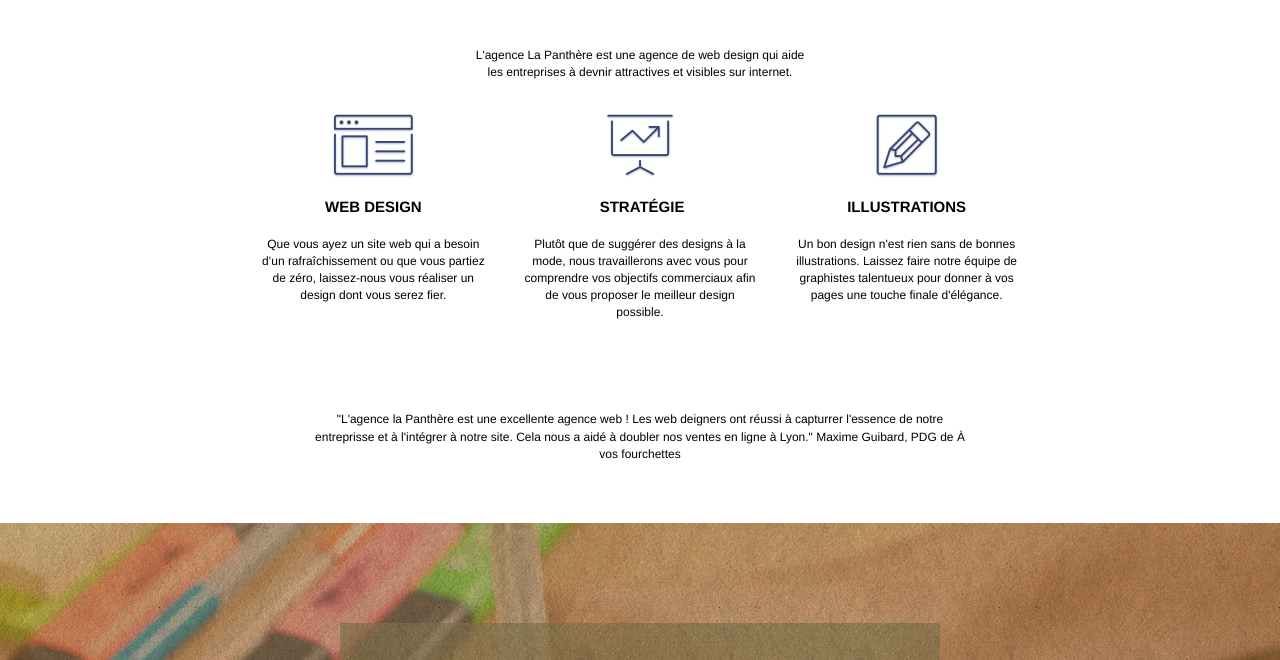
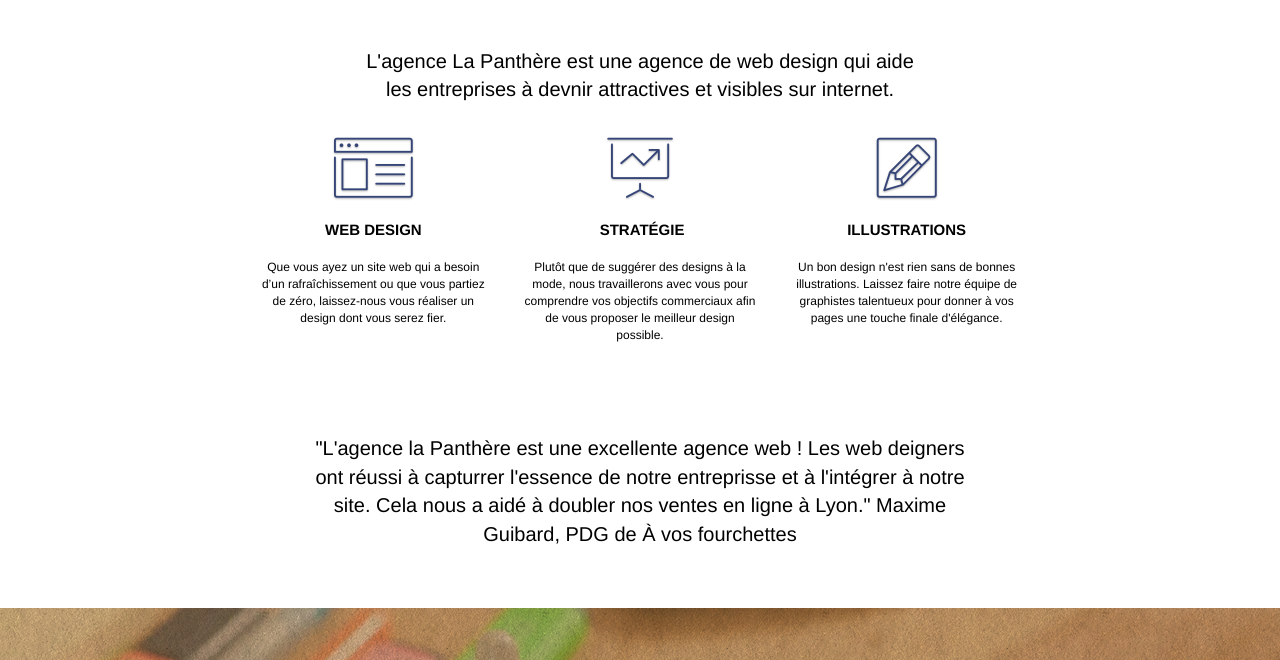
Before and after one commit to LastBlaze/LaPanthere, a plain HTML site: page index.html in a window 1280 px wide. Shown: the part 535-1195 px from the top of the page. Drawn offline with Linux system fonts and the light colour scheme.

Commit message:
rectification police texte image

```diff
--- a/style.css
+++ b/style.css
@@ -765,6 +765,15 @@ h4 {
     background-color: #FFFFFF;
 }
 
+.col-sm-12 p {
+    font-size: 20px;
+}
+
+.col-xs-12 p {
+    font-size: 20px;
+}
+
+
 .bgc-dark-slate-blue {
     background-color: #364577;
 }
```
